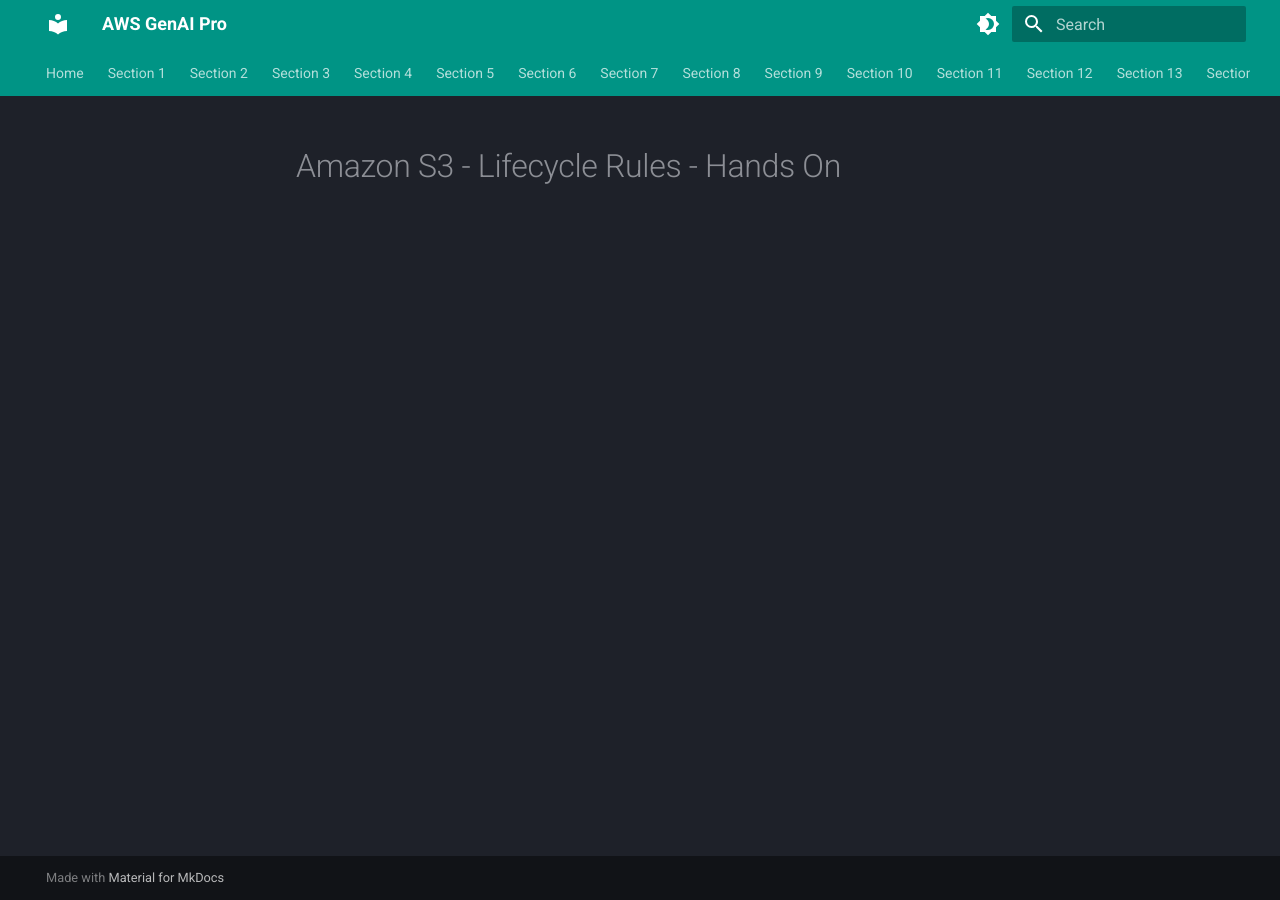
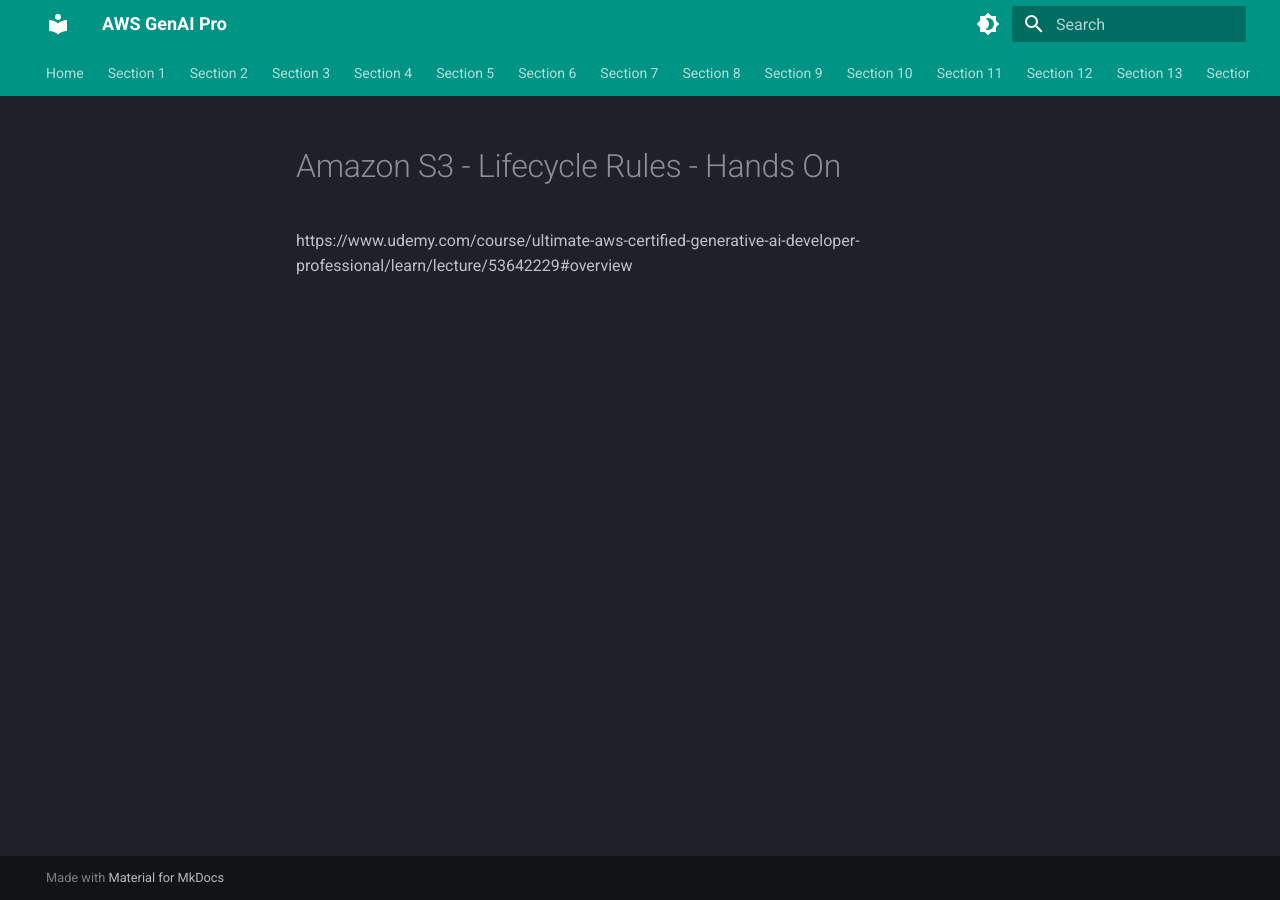
Before and after one commit to qgjones9/aws-genai-pro, an MkDocs documentation site: the page built from docs/section-2/47-amazon-s3-lifecycle-rules-hands-on/index.md, in a window 1280 px wide. Built offline with MkDocs 1.6.1 and Material for MkDocs 9.7.7, drawn with Linux system fonts in a browser that asks for light colours; part of the change alters nothing that is shown.

Commit message:
s3 lifecycle rules hands on

```diff
--- a/docs/section-2/47-amazon-s3-lifecycle-rules-hands-on/index.md
+++ b/docs/section-2/47-amazon-s3-lifecycle-rules-hands-on/index.md
@@ -1 +1,3 @@
 # Amazon S3 - Lifecycle Rules - Hands On
+
+https://www.udemy.com/course/ultimate-aws-certified-generative-ai-developer-professional/learn/lecture/53642229#overview
```
